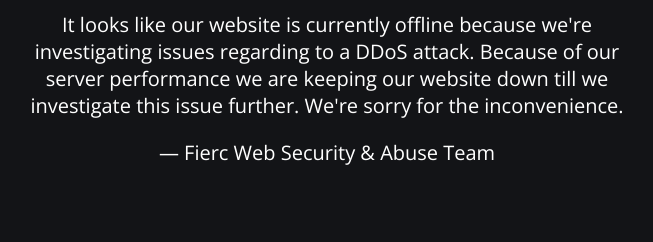
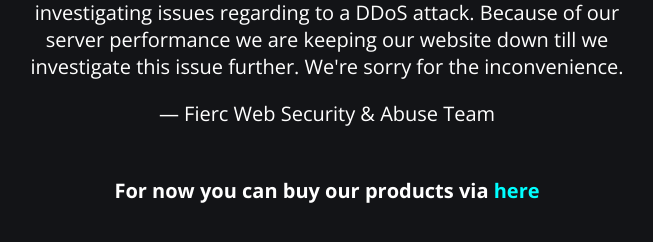
Before and after one commit to BramjuveDev/error49492nc, a plain HTML site: page index.html in a window 1280 px wide. Shown: the part 428-670 px from the top of the page, without its empty margins (313-966 px from the left). Drawn offline with nearby package versions, Linux system fonts and the light colour scheme.

Commit message:
Update index.html

```diff
--- a/index.html
+++ b/index.html
@@ -19,5 +19,7 @@
     <div>
         <p>It looks like our website is currently offline because we're investigating issues regarding to a DDoS attack. Because of our server performance we are keeping our website down till we investigate this issue further. We're sorry for the inconvenience.</p>
         <p>&mdash; Fierc Web Security & Abuse Team</p>
+<p style="margin-top: 50px;"><strong>For now you can buy our products via <a style="text-decoration: none; color: cyan;" href="https://fierccheatss.sellix.io">here</a></strong></p>
+
     </div>
 </article>
```
